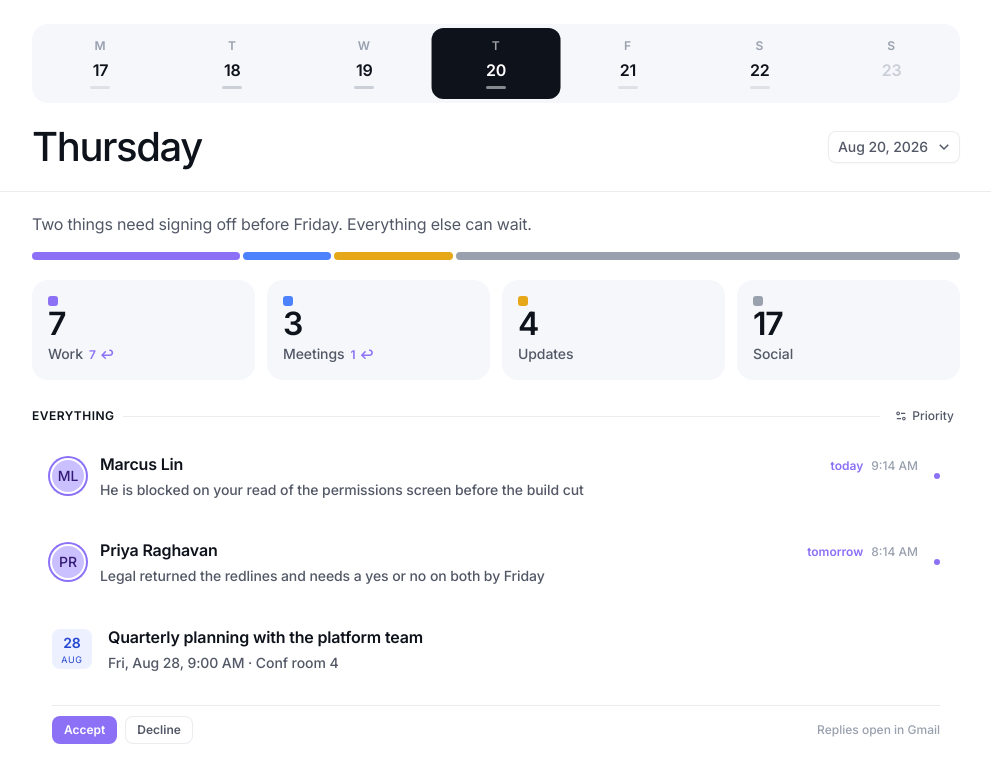
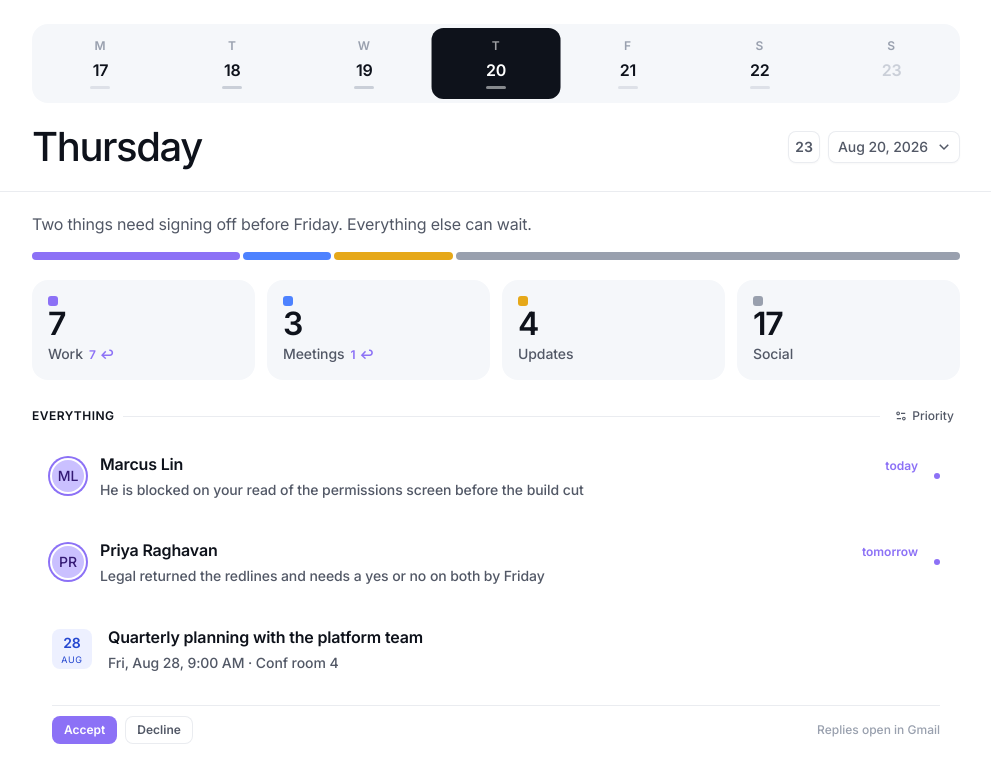
Before and after one commit to mw-171/digest, a Next.js app: page /preview in a window 1280 px wide. Shown: the top 778 px of the page, without its empty margins (144-1135 px from the left). Built offline with nearby package versions, Linux system fonts and the light colour scheme.

Commit message:
add today button

```diff
--- a/src/app/component/digest/cards.tsx
+++ b/src/app/component/digest/cards.tsx
@@ -134,7 +134,15 @@ function CardBody({
 }
 
 /** The ordinary card: who it is from, what it says, and by when. */
-function MessageCard({ item, day }: { item: DigestItem; day: string }) {
+function MessageCard({
+  item,
+  day,
+  showTime,
+}: {
+  item: DigestItem;
+  day: string;
+  showTime: boolean;
+}) {
   return (
     <Link
       href={`/message/${item.id}?date=${day}`}
@@ -148,7 +156,7 @@ function MessageCard({ item, day }: { item: DigestItem; day: string }) {
       <CardBody
         sender={item.from}
         blurb={item.blurb || item.purpose}
-        at={item.receivedAt}
+        at={showTime ? item.receivedAt : undefined}
         trailing={<Deadline item={item} day={day} />}
       />
       {item.needsReply && <ReplyDot />}
@@ -164,7 +172,15 @@ function MessageCard({ item, day }: { item: DigestItem; day: string }) {
  * says who is in it and how many there are, and opening it lands on the newest
  * message.
  */
-function ThreadCard({ thread, day }: { thread: Thread; day: string }) {
+function ThreadCard({
+  thread,
+  day,
+  showTime,
+}: {
+  thread: Thread;
+  day: string;
+  showTime: boolean;
+}) {
   const latest = thread.latest;
 
   return (
@@ -180,7 +196,7 @@ function ThreadCard({ thread, day }: { thread: Thread; day: string }) {
       <CardBody
         sender={participantLabel(thread.participants)}
         blurb={latest.blurb || thread.subject}
-        at={latest.receivedAt}
+        at={showTime ? latest.receivedAt : undefined}
         trailing={
           <span className="rounded-full bg-bg-weak-50 px-1.5 py-0.5 text-label-xs font-semibold text-text-sub-600">
             {thread.count}
@@ -283,10 +299,21 @@ function InviteCard({ item, day }: { item: DigestItem; day: string }) {
 }
 
 /** Whichever card this message deserves. */
-function ThreadEntry({ thread, day }: { thread: Thread; day: string }) {
-  if (thread.count > 1) return <ThreadCard thread={thread} day={day} />;
+function ThreadEntry({
+  thread,
+  day,
+  showTime,
+}: {
+  thread: Thread;
+  day: string;
+  showTime: boolean;
+}) {
+  if (thread.count > 1)
+    return <ThreadCard thread={thread} day={day} showTime={showTime} />;
+  // An invitation shows its event's time, which matters whatever day you are
+  // reading — that is not the same fact as when the mail arrived.
   if (thread.latest.invite) return <InviteCard item={thread.latest} day={day} />;
-  return <MessageCard item={thread.latest} day={day} />;
+  return <MessageCard item={thread.latest} day={day} showTime={showTime} />;
 }
 
 /**
@@ -296,11 +323,25 @@ function ThreadEntry({ thread, day }: { thread: Thread; day: string }) {
  * threads come out in the order their newest message did, so whichever sort
  * the caller applied upstream still holds.
  */
-export function CardList({ items, day }: { items: DigestItem[]; day: string }) {
+export function CardList({
+  items,
+  day,
+  showTime = false,
+}: {
+  items: DigestItem[];
+  day: string;
+  /** Only today's digest carries arrival times. See {@link DayView}. */
+  showTime?: boolean;
+}) {
   return (
     <>
       {threadsOf(items).map((thread) => (
-        <ThreadEntry key={thread.id} thread={thread} day={day} />
+        <ThreadEntry
+          key={thread.id}
+          thread={thread}
+          day={day}
+          showTime={showTime}
+        />
       ))}
     </>
   );
--- a/src/app/component/digest/digest-client.tsx
+++ b/src/app/component/digest/digest-client.tsx
@@ -173,6 +173,7 @@ export function DigestClient({
     <Shell>
       <HeaderFrame
         day={day}
+        today={today}
         onSelectDay={selectFromPicker}
         rail={<WeekRail week={week} onSelect={selectFromRail} />}
       />
@@ -190,6 +191,7 @@ export function DigestClient({
         >
           <DayView
             digest={dayResult.data}
+            today={today}
             focus={focus}
             onFocus={setFocus}
             sort={sort}
--- a/src/app/component/digest/digest-screen.tsx
+++ b/src/app/component/digest/digest-screen.tsx
@@ -26,14 +26,19 @@ export { Column, Footer, Shell };
  */
 export function HeaderFrame({
   day,
+  today,
   rail,
   onSelectDay,
 }: {
   day: string;
+  /** Omitted by the fixture route, which has no live clock. */
+  today?: string;
   rail: React.ReactNode;
   onSelectDay?: (day: string) => void;
 }) {
   const title = formatDayTitle(day);
+  // Nothing to go back to when you are already there.
+  const away = today !== undefined && day !== today;
 
   return (
     <header className="sticky top-0 z-10 border-b border-stroke-soft-200 bg-bg-white-0">
@@ -44,11 +49,37 @@ export function HeaderFrame({
           <h1 className="min-w-0 break-words text-title-h4 tracking-[-0.035em] text-text-strong-950 md:text-title-h3">
             {title.weekday}
           </h1>
-          <CalendarSheet
-            day={day}
-            label={formatPillDate(day)}
-            onSelect={onSelectDay}
-          />
+          <div className="flex shrink-0 items-center gap-2">
+            {/*
+              The way back, as today's date rather than the word for it: a
+              square the same height as the date pill instead of a second
+              label competing with it. It rides with the date rather than
+              living in the picker, so returning never costs opening one.
+            */}
+            {away && (
+              <Button.Root
+                asChild={!onSelectDay}
+                variant="neutral"
+                mode="stroke"
+                size="xsmall"
+                className="w-8 shrink-0 justify-center px-0 font-semibold tabular-nums"
+                title="Today"
+                aria-label={`Jump to today, ${formatPillDate(today)}`}
+                onClick={onSelectDay ? () => onSelectDay(today) : undefined}
+              >
+                {onSelectDay ? (
+                  formatDayTitle(today).dayOfMonth
+                ) : (
+                  <a href="/">{formatDayTitle(today).dayOfMonth}</a>
+                )}
+              </Button.Root>
+            )}
+            <CalendarSheet
+              day={day}
+              label={formatPillDate(day)}
+              onSelect={onSelectDay}
+            />
+          </div>
         </div>
       </Column>
     </header>
@@ -136,12 +167,20 @@ const byNewest = (a: DigestItem, b: DigestItem) =>
  */
 export function DayView({
   digest,
+  today,
   focus,
   onFocus,
   sort,
   onSort,
 }: {
   digest: DayDigest;
+  /**
+   * Arrival times are shown only on today's digest. On a day already behind
+   * you "2:57 PM" answers a question nobody asked — the ordering already says
+   * what came first — and it costs the top line the room a deadline or a
+   * thread count can use instead.
+   */
+  today?: string;
   focus: Category | null;
   onFocus: (next: Category | null) => void;
   sort: SortMode;
@@ -181,7 +220,11 @@ export function DayView({
         <EmptyLane category={focus} onClear={() => onFocus(null)} />
       ) : (
         <>
-          <CardList items={rest} day={digest.day} />
+          <CardList
+            items={rest}
+            day={digest.day}
+            showTime={digest.day === today}
+          />
           <SocialGroups
             items={social}
             day={digest.day}
@@ -200,15 +243,27 @@ export function DayView({
 
 
 /** Fully-resolved digest, no suspense. Used by the fixture route. */
-export function DigestScreen({ digest }: { digest: Digest }) {
+export function DigestScreen({
+  digest,
+  today,
+}: {
+  digest: Digest;
+  /** The fixture's "now", which need not be the day being shown. */
+  today?: string;
+}) {
   const [focus, setFocus] = React.useState<Category | null>(null);
   const [sort, setSort] = React.useState<SortMode>("priority");
 
   return (
     <Shell>
-      <HeaderFrame day={digest.day} rail={<WeekRail week={digest.week} />} />
+      <HeaderFrame
+        day={digest.day}
+        today={today}
+        rail={<WeekRail week={digest.week} />}
+      />
       <DayView
         digest={digest}
+        today={today}
         focus={focus}
         onFocus={setFocus}
         sort={sort}
--- a/src/app/preview/page.tsx
+++ b/src/app/preview/page.tsx
@@ -335,5 +335,7 @@ export default async function Preview({ searchParams }: PageProps<"/preview">) {
 
   if (view === "message") return <MessageSkeleton />;
 
-  return <DigestScreen digest={digest} />;
+  // The fixture's week marks the 23rd as today while the digest shows the
+  // 20th, so the route demonstrates a past day: Today button in, times out.
+  return <DigestScreen digest={digest} today="2026-08-23" />;
 }
```
